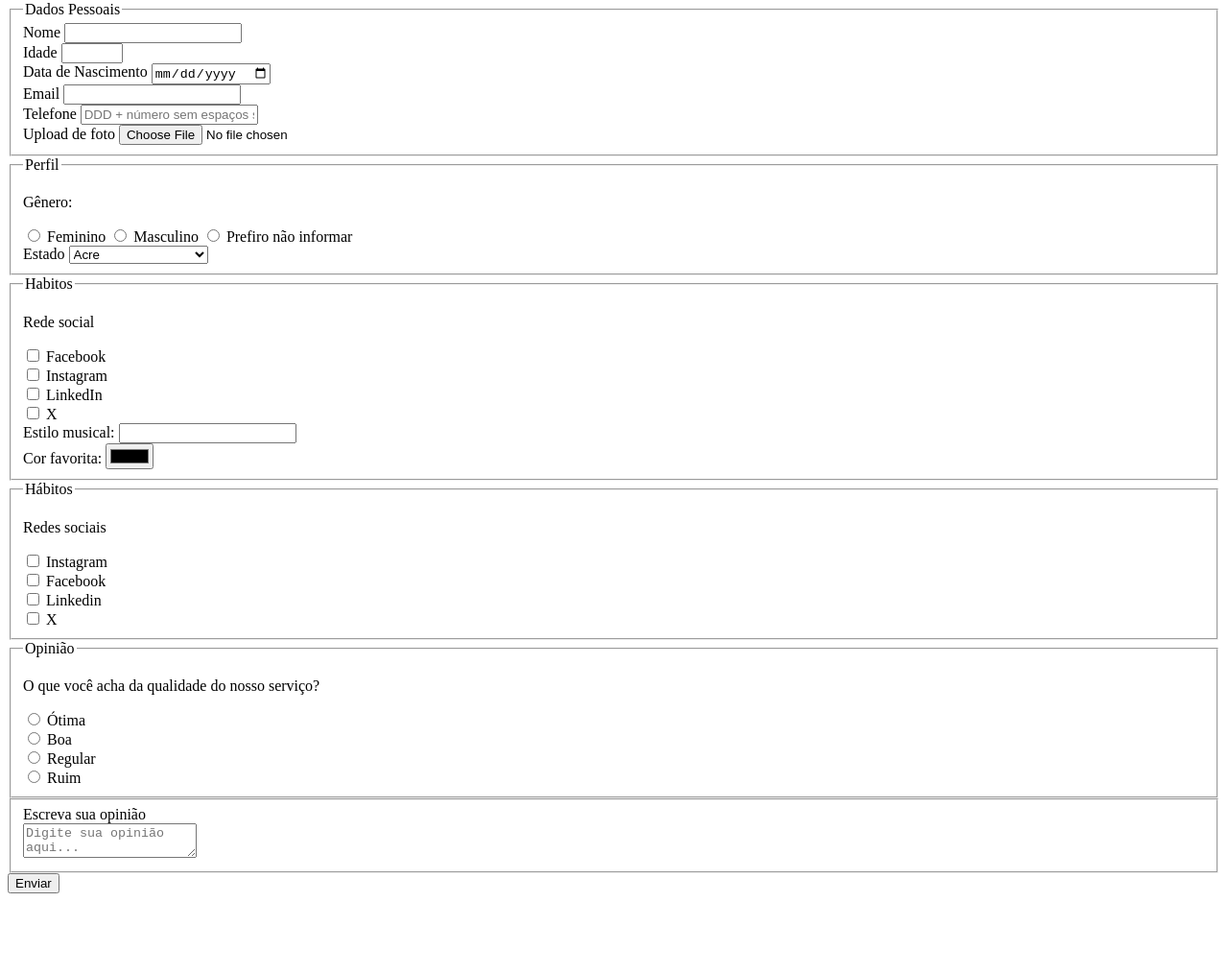
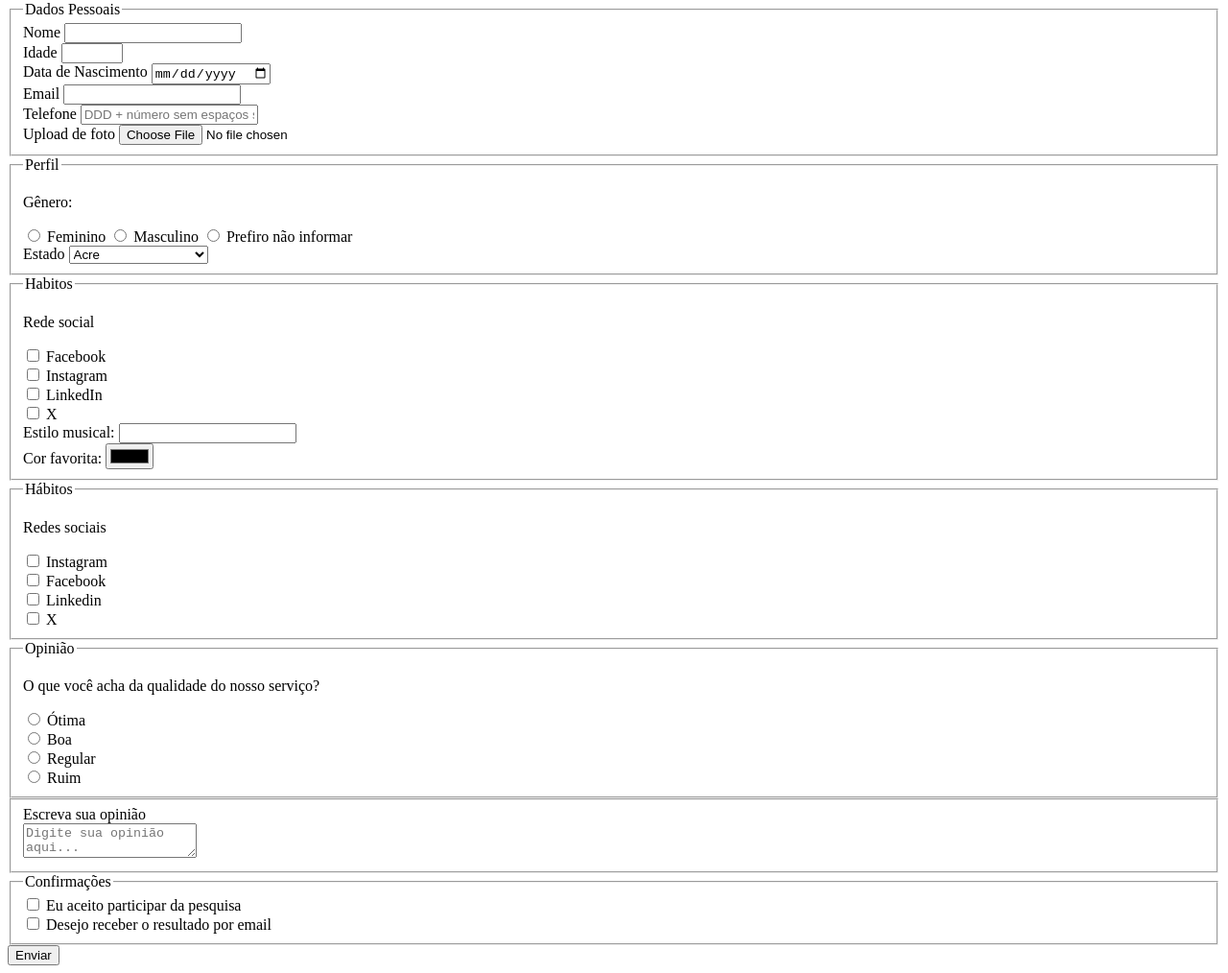
Before and after one commit to raphaelvimieiro/pesquisa-culturama, a plain HTML site: page index.html in a window 1280 px wide. Shown: the part 79-1093 px from the top of the page at 96% size. Before the commit the page ends 1018 px from the top, so only its background shows below. Drawn offline with Linux system fonts and the light colour scheme.

Commit message:
Adiciona  sessao de confirmacao

```diff
--- a/index.html
+++ b/index.html
@@ -156,7 +156,15 @@
     name="mensagem"
     placeholder="Digite sua opinião aqui..."></textarea>
 </fieldset>
+<fieldset>
+    <legend>Confirmações</legend>
 
+    <input type="checkbox" name="userLgpd" id="userLgpdTerm" value="accepted" required>
+    <label for="userLgpdTerm">Eu aceito participar da pesquisa</label><br>
+
+    <input type="checkbox" name="userGetResult" id="getResult" value="accepted">
+    <label for="getResult">Desejo receber o resultado por email</label><br>
+</fieldset>
 
   <button type="submit">Enviar</button>
 </html>
```
